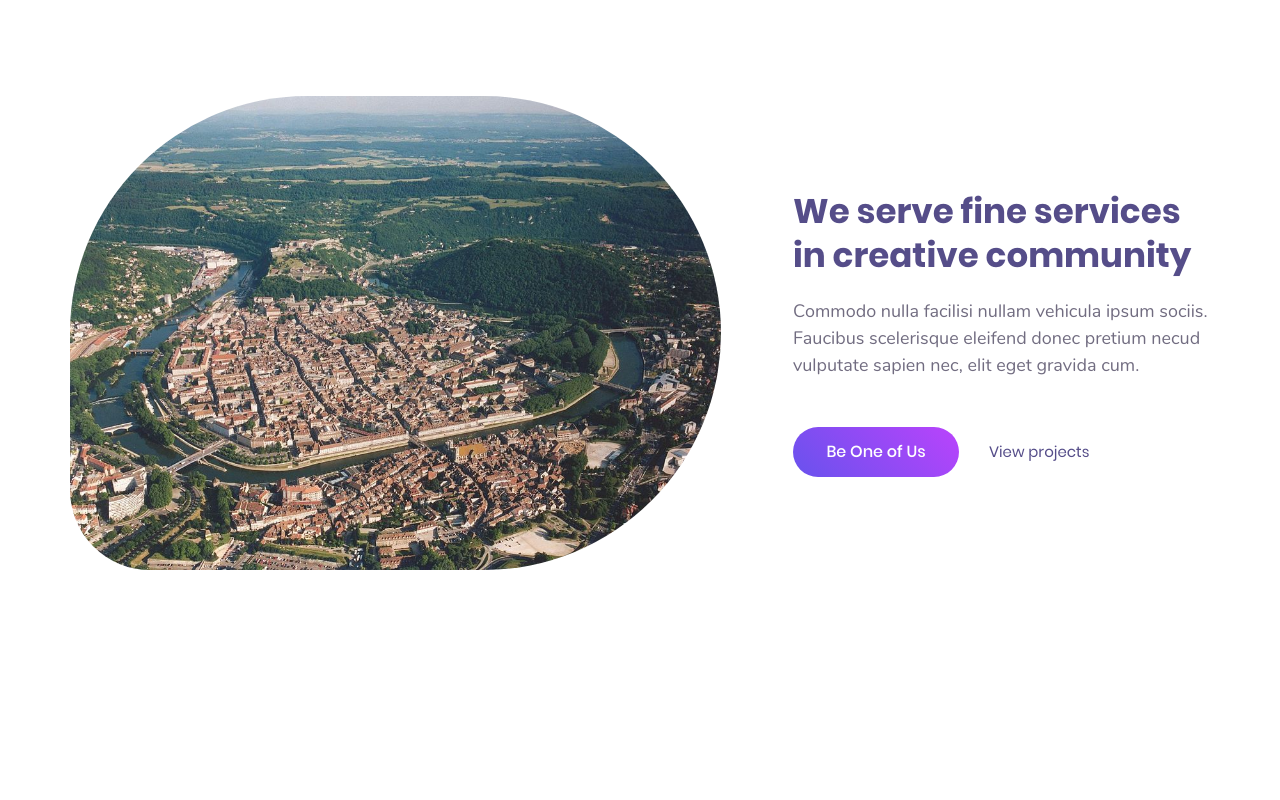
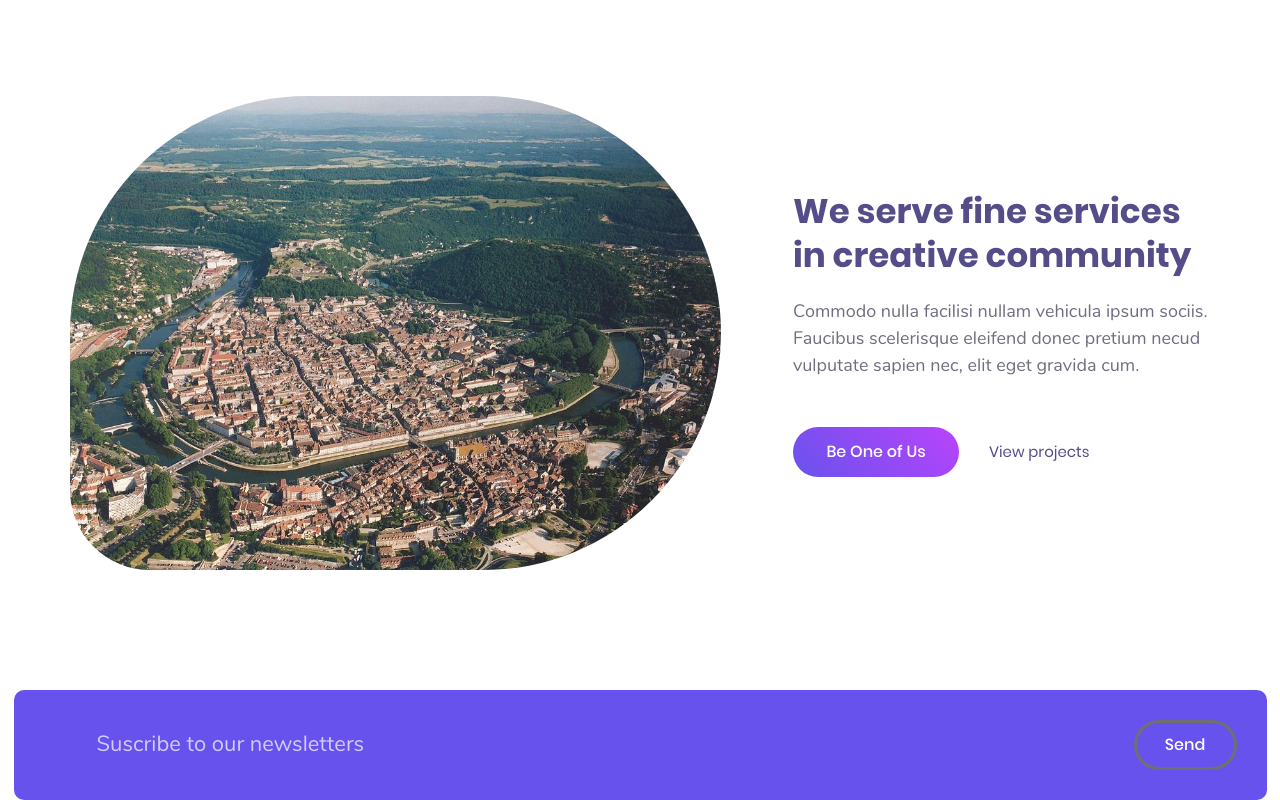
Before and after one commit to Adrien-25/integration3_responsive, a plain HTML site: page index.html in a window 1280 px wide. Shown: the part 2931-3731 px from the top of the page. Before the commit the page ends 3621 px from the top, so only its background shows below. Drawn offline with Linux system fonts and the light colour scheme.

Commit message:
Add - Ajout du footer
Début du footer avec la mise en page de la section newsletter

```diff
--- a/index.html
+++ b/index.html
@@ -176,7 +176,13 @@
         </div>
     </main>
     <footer>
-
+        <form action="" class="w-content d-flex flex-bettween marge_auto">
+            <p class="text_white nunito_regular d-flex flex-align-center">Suscribe to our newsletters</p>
+            <div>
+                <input class="newsletter-button text_white poppins_medium text_basic" type="submit" value="Send">
+            </div>
+        </form>
+        <div></div>
     </footer>
 </body>
 </html>
--- a/style.css
+++ b/style.css
@@ -407,3 +407,26 @@ a{
     font-size:0.9375rem;
     line-height: 1.4375rem;
 }
+
+/*FOOTER*/
+footer>form{
+    background-color: #6852ED;
+    border-radius: 10px;
+    padding: 30px 30px 30px 83px;
+}
+footer>form>p{
+    font-size:22px;
+    line-height:33px;
+    opacity: 0.7;
+}
+.newsletter-button{
+    height:50px;
+    width:103px;
+    border-radius: 40px;
+    border:solid 3px #707070 ;
+    background-color: #6852ED;
+    line-height: 25px;
+}
+.newsletter-button:hover{
+    border:solid 2px #FFFFFF;
+}
```
